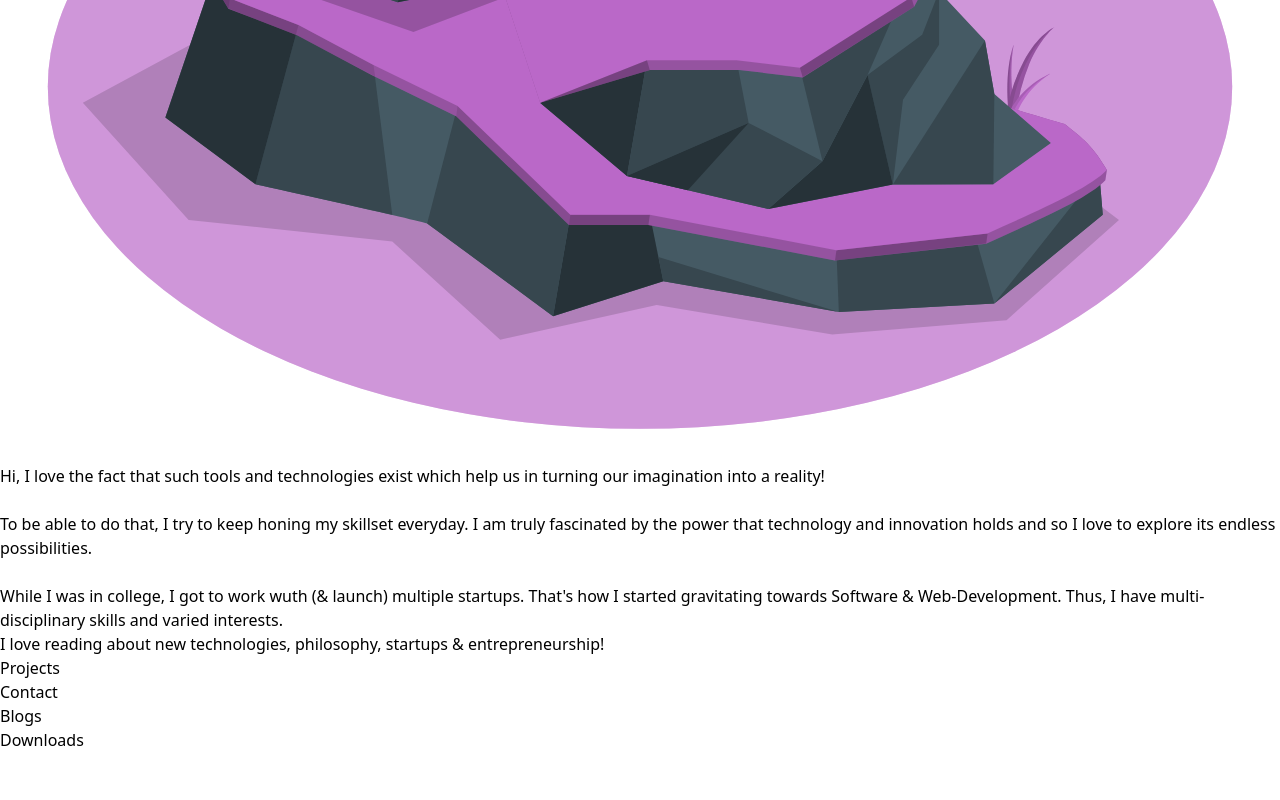
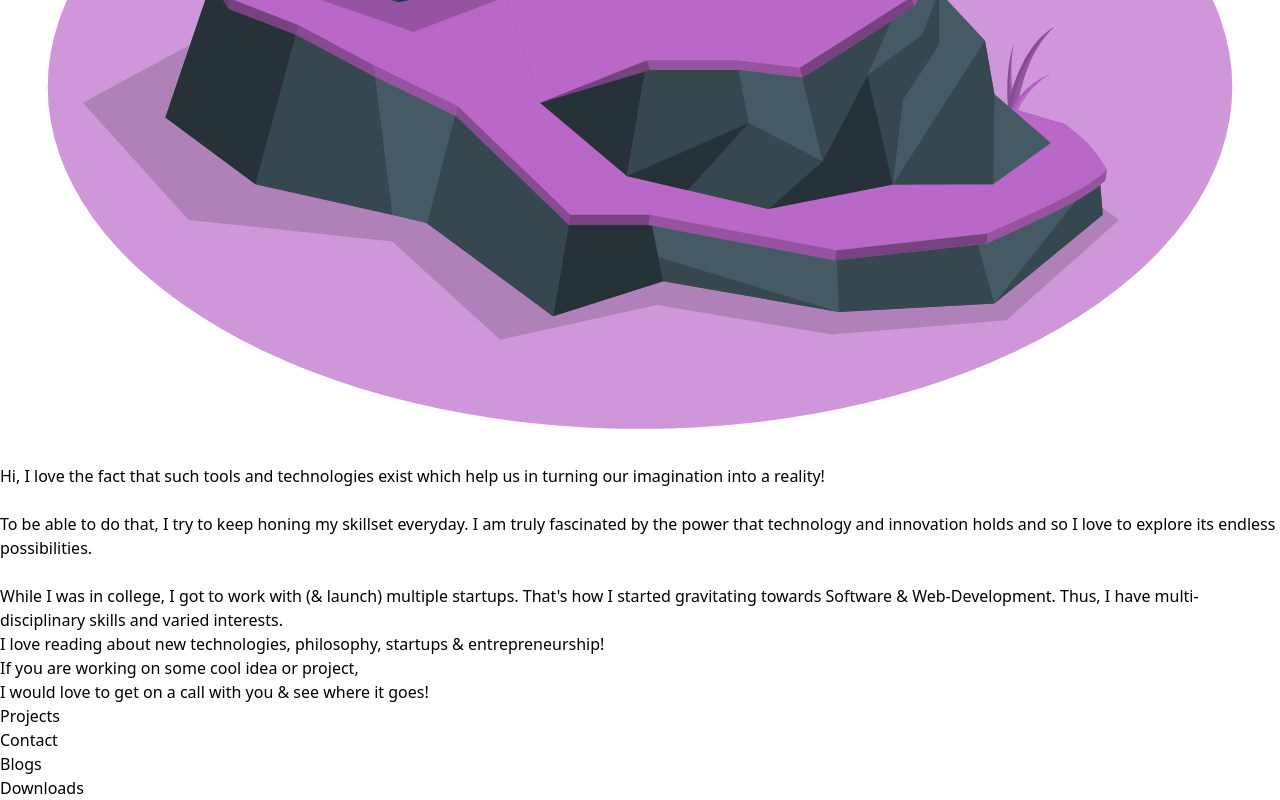
Before and after one commit to Sameer-mishra1/sameermishra.in, a React (Vite) app in the folder frontend/: page / in a window 1280 px wide. Shown: the part 3808-4608 px from the top of the page. Before the commit the page ends 4560 px from the top, so only its background shows below. Built offline with nearby package versions, Linux system fonts and the light colour scheme.

Commit message:
Completed 'About Me' section

```diff
--- a/frontend/src/pages/Home.jsx
+++ b/frontend/src/pages/Home.jsx
@@ -85,10 +85,10 @@ export const Home = () => {
         <div className="text-white text-2xl flex justify-center pt-8">
           About Me
         </div>
-        <div className="flex justify-center pt-16">
+        <div className="flex justify-center pt-12">
           <img src={aboutMe} className="w-48 h-48 drop-shadow-2xl" />
         </div>
-        <div className="pt-8">
+        <div className="pt-4">
           <p className="m-5 text-white">
             Hi, I love the fact that such tools and technologies exist which
             help us in turning our imagination into a reality! <br /> <br />
@@ -96,7 +96,7 @@ export const Home = () => {
             am truly fascinated by the power that technology and innovation
             holds and so I love to explore its endless possibilities. <br />{" "}
             <br />
-            While I was in college, I got to work wuth (& launch) multiple
+            While I was in college, I got to work with (& launch) multiple
             startups. That's how I started gravitating towards Software &
             Web-Development. Thus, I have multi-disciplinary skills and varied
             interests.
@@ -105,6 +105,9 @@ export const Home = () => {
           <p className="m-5 text-white">
             I love reading about new technologies, philosophy, startups &
             entrepreneurship!
+          </p>
+          <p className="m-5 text-white">
+            If you are working on some cool idea or project, <br /> I would love to get on a call with you & see where it goes!
           </p>
         </div>
       </div>
```
